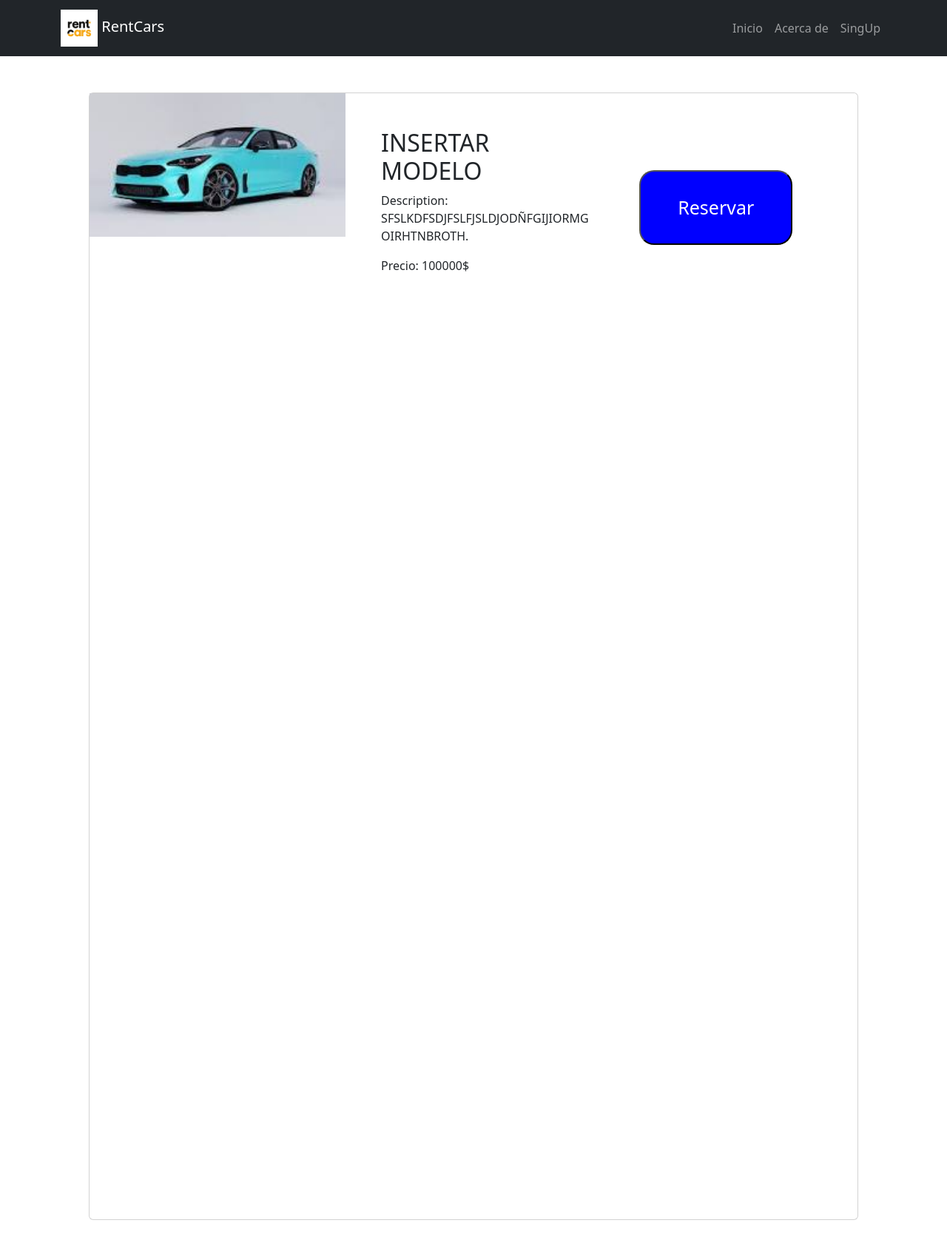
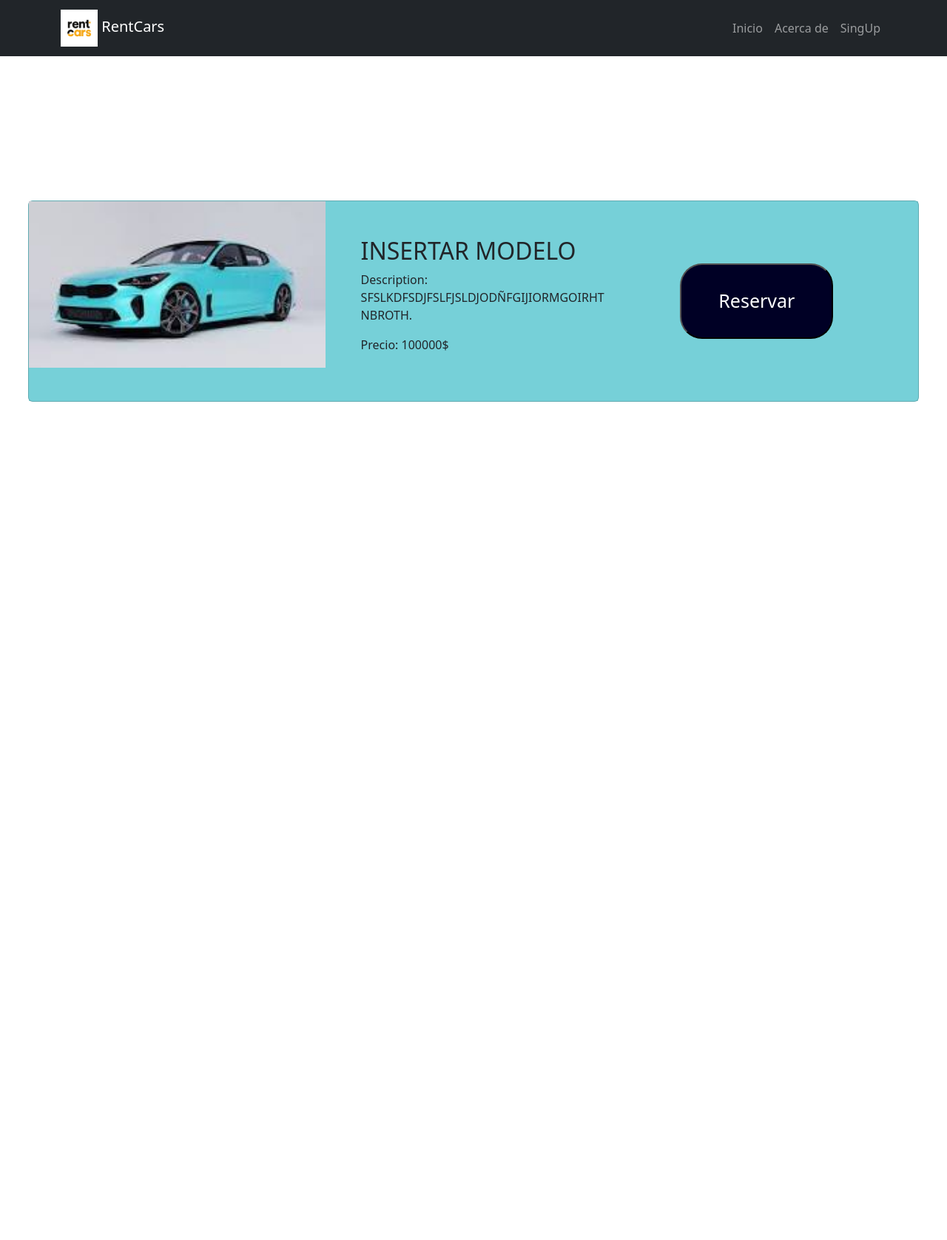
Before and after one commit to Jhojan98/rentCars, a Flask app: page /itemcar in a window 1280 px wide. Shown: the whole page at 74% size. After the commit the page ends 543 px from the top, so only its background shows below. Run offline with Flask 3, Linux system fonts and the light colour scheme; parts of the project's set-up code (start-up, migrations or seed data) failed here and were passed over; some libraries are stand-ins or nearby versions.

Commit message:
itemcar changes

```diff
--- a/templates/itemcar.html
+++ b/templates/itemcar.html
@@ -1,37 +1,35 @@
 {% extends 'base.html' %}
 {% block style %}
 <style>
-  body, html {
-    margin: 0;
-    padding: 0;
-    height: 100%;
-    box-sizing: border-box;
+.custom-card {
+    width: 1600px;
+    position: relative;
   }
 
-  .card.mb-3 {
-    margin: 1cm;
-    height: calc(100% - 2cm);
-    box-sizing: border-box;
-  }
-
-  .row.g-0.d-flex.align-items-center {
-    height: 100%;
-    box-sizing: border-box;
+  .custom-card::before {
+    content: "";
+    background-color: rgba(118, 208, 216, 0.8);
+    position: absolute;
+    top: 0;
+    left: 0;
+    right: 0;
+    bottom: 0;
+    z-index: -1;
   }
 
   .container-center {
-    display: flex;
-    justify-content: center;
-    align-items: center;
-    height: 200vh;
+  display: flex;
+  justify-content: center;
+  align-items: center;
+  height: 80vh; /* Adjust the height as needed */
   }
 
   .btn-lg {
     font-size: 25px;
     padding: 30px 50px;
-    background-color: blue;
+    background-color: rgb(0, 0, 37);
     color: white;
-    border-radius: 20px;
+    border-radius: 30px;
   }
 
 </style>
@@ -39,7 +37,7 @@
 
 {% block content %}
 <div class="container-center">
-  <div class="card mb-3">
+  <div class="card mb-3 custom-card" style="margin: 1cm; background: #76d0d8;">
     <div class="row g-0">
       <div class="col-lg-4">
         <img src="{{ url_for('static', filename='img/car2.jpg') }}" alt="Item Image" class="w-100 rounded-t-5 rounded-tr-lg-0 rounded-bl-lg-5" />
@@ -63,4 +61,5 @@
     </div>
   </div>
 </div>
+
 {% endblock %}
```
